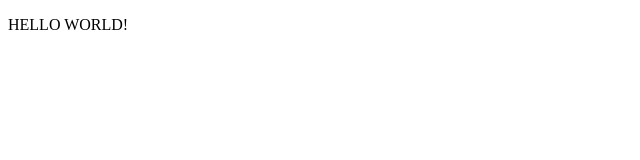
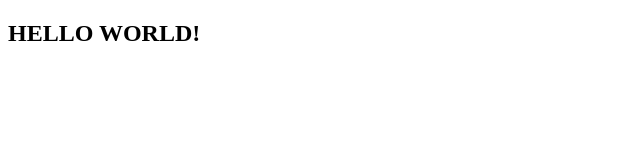
Before and after one commit to daddychukz/demoApp, a plain HTML site: page index.html in a window 1280 px wide. Shown: the whole page, without its empty margins (0-640 px from the left). Drawn offline with Linux system fonts and the light colour scheme.

Commit message:
update files

```diff
--- a/index.html
+++ b/index.html
@@ -7,7 +7,7 @@
 		<link rel="stylesheet" type="text/css" href="styles/styles.css">
 	</head>
 	<body>
-		<p>HELLO WORLD!</p>
+		<h2>HELLO WORLD!</h2>
 
 		<script type="text/javascript" src="scripts/app.js">
 		</script>
--- a/styles/styles.css
+++ b/styles/styles.css
@@ -0,0 +1,4 @@
+h2{
+	font-color: navy;
+	font: sans-serif;
+}
```
